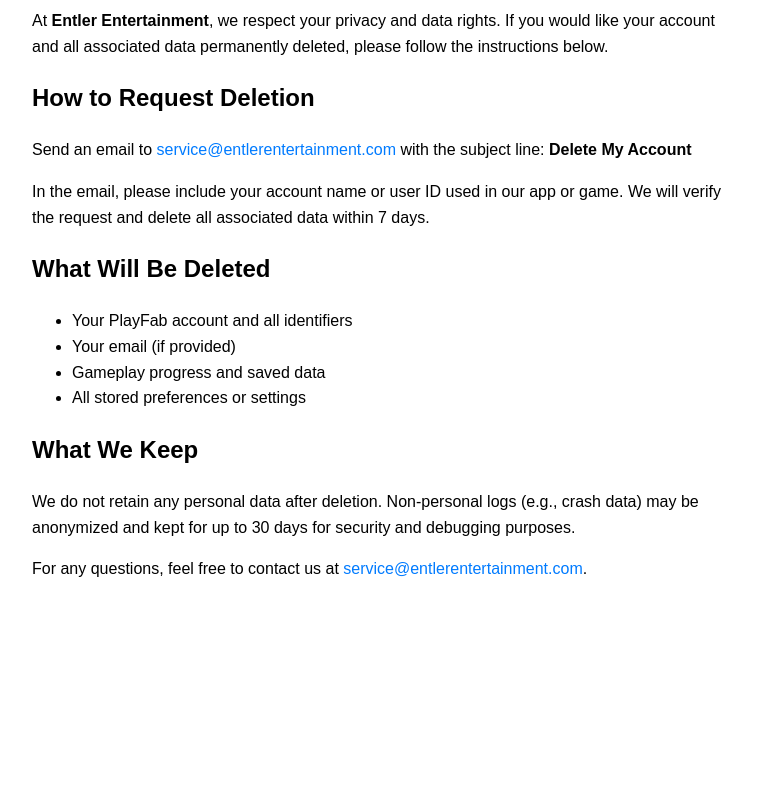
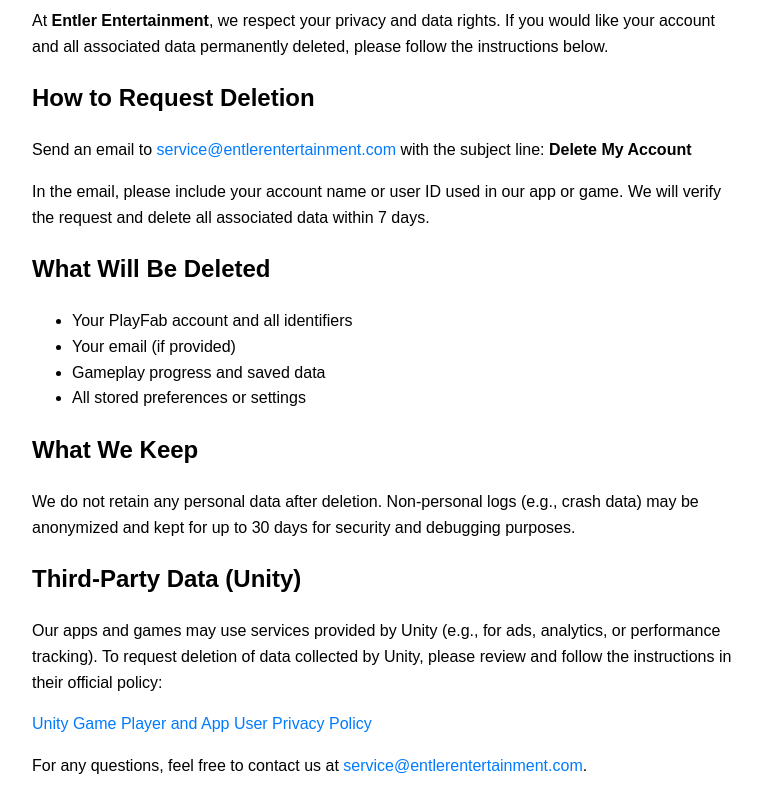
Before and after one commit to virendra531/MinesweepARPages, a plain HTML site: page index.html in a window 1280 px wide. Shown: the part 118-930 px from the top of the page, without its empty margins (258-1020 px from the left). Before the commit the page ends 800 px from the top, so only its background shows below. Drawn offline with Linux system fonts and the light colour scheme.

Commit message:
Update index.html

```diff
--- a/index.html
+++ b/index.html
@@ -56,8 +56,18 @@
     <h2>What We Keep</h2>
     <p>
         We do not retain any personal data after deletion. Non-personal logs (e.g., crash data) may be anonymized and
-        kept
-        for up to 30 days for security and debugging purposes.
+        kept for up to 30 days for security and debugging purposes.
+    </p>
+
+    <h2>Third-Party Data (Unity)</h2>
+    <p>
+        Our apps and games may use services provided by Unity (e.g., for ads, analytics, or performance tracking). To
+        request deletion of data collected by Unity, please review and follow the instructions in their official policy:
+    </p>
+    <p>
+        <a href="https://unity.com/legal/game-player-and-app-user-privacy-policy" target="_blank">
+            Unity Game Player and App User Privacy Policy
+        </a>
     </p>
 
     <p>
```
